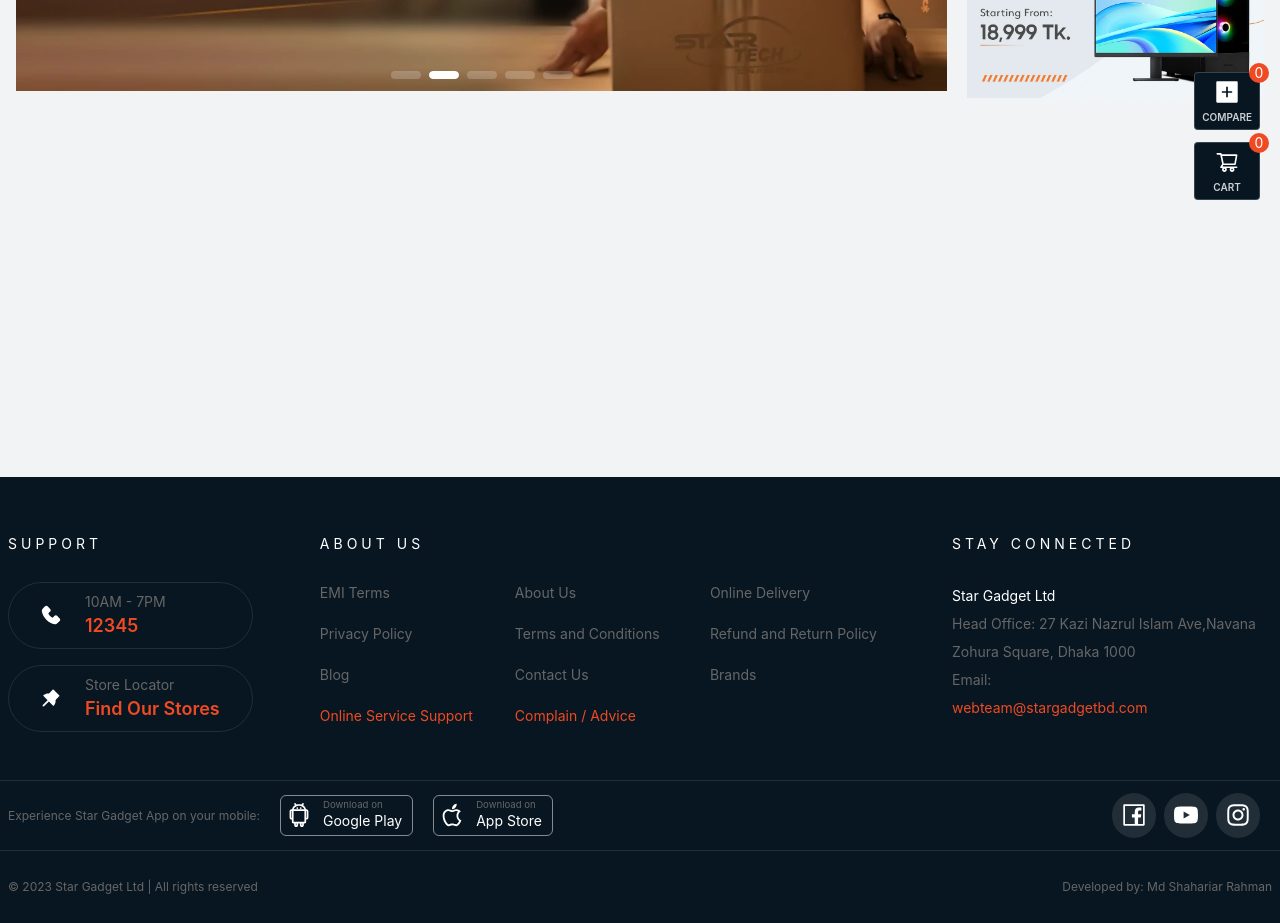
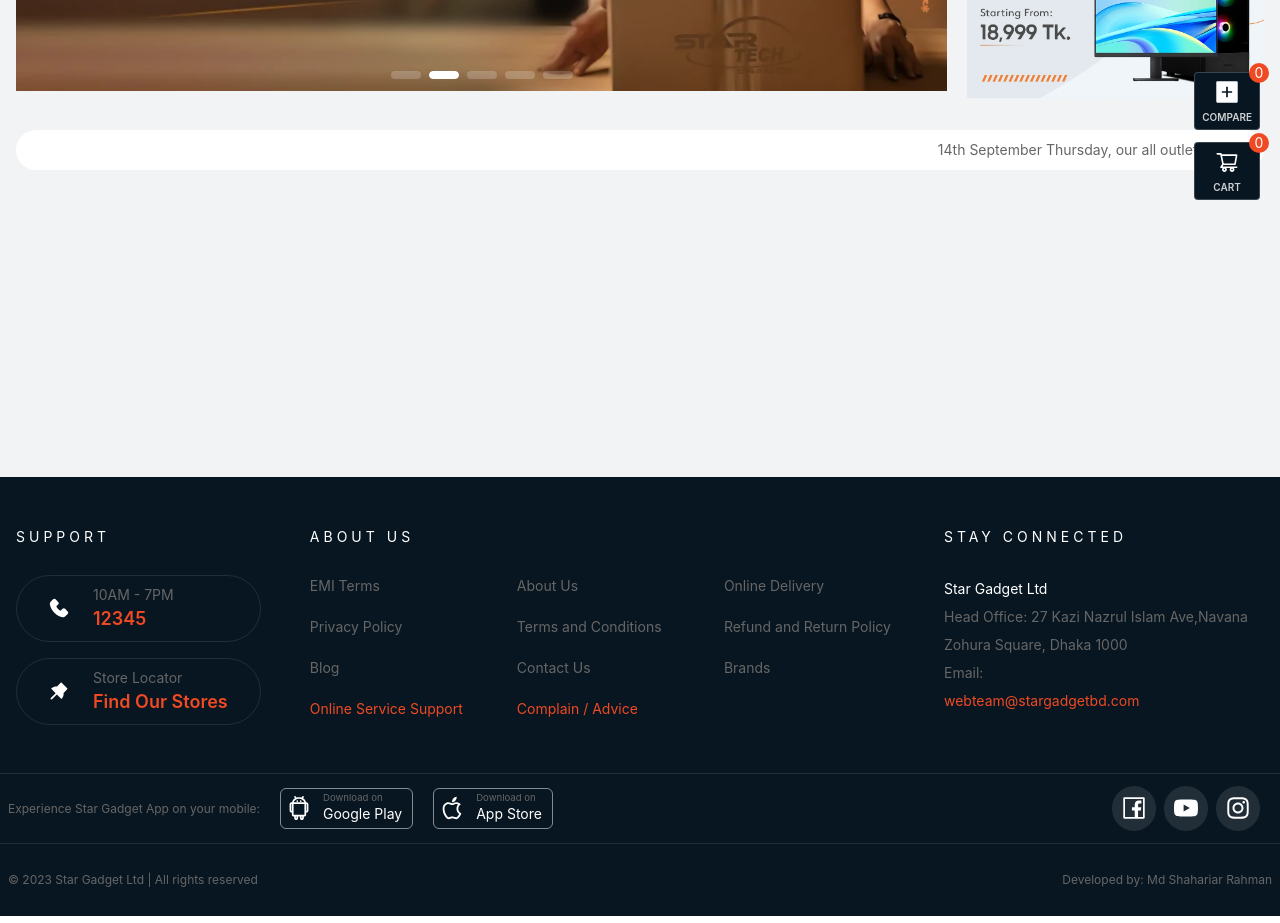
Before and after one commit to ShahariarRahman/stargadget, a Next.js app: page / in a window 1280 px wide. Shown: the part 580-1503 px from the top of the page. Built offline with nearby package versions, Linux system fonts and the light colour scheme.

Commit message:
[Done] Home: ActivityMarquee, Footer Optimization

```diff
--- /dev/null
+++ b/src/components/UI/home/ActivityMarquee.js
@@ -0,0 +1,13 @@
+export default function ActivityMarquee({ date }) {
+  return (
+    <div className="mt-8 px-4 bg-white rounded-3xl">
+      <div className="py-2.5 text-center text-dim overflow-hidden">
+        <p className="animate-marquee-fast xs:animate-marquee-normal lg:animate-marquee-slow whitespace-nowrap text-sm">
+          {date}, our all outlets are{" "}
+          {date.toLowerCase().includes("sunday") ? "closed" : "open"}.
+          Additionally, our online activities are open and operational.
+        </p>
+      </div>
+    </div>
+  );
+}
--- a/src/components/UI/shared/Footer.js
+++ b/src/components/UI/shared/Footer.js
@@ -11,9 +11,9 @@
 
 export default function Footer() {
   return (
-    <footer className="text-center md:text-left py-0 bg-main text-dim mt-20 pt-14 w-full">
+    <footer className="text-center md:text-left py-0 bg-main text-dim mt-20 pt-5 md:pt-6 xl:pt-[50px] w-full">
       <ContainerLayout container space="none">
-        <div className="md:flex justify-between md:space-x-2 w-full [&>div>h4]:font-trebuchet [&>div>h4]:tracking-[4px] [&>div>h4]:text-white [&>div>h4]:uppercase [&>div>h4]:mb-7 [&>div]:mb-12 px-2">
+        <div className="md:flex justify-between md:space-x-2 w-full [&>div>h4]:text-[11px] [&>div>h4]:md:text-sm [&>div>h4]:tracking-[4px] [&>div>h4]:text-white [&>div>h4]:uppercase [&>div>h4]:mb-7 [&>div]:mb-12 px-4">
           <div>
             <h4>Support</h4>
             <div className="flex flex-col items-center whitespace-nowrap space-y-4">
@@ -39,9 +39,9 @@
               ))}
             </div>
           </div>
-          <div>
+          <div className="pl-4">
             <h4>About Us</h4>
-            <ul className="flex flex-wrap justify-center [&>li]:pr-2 list-disc md:list-none md:grid grid-cols-2 xl:grid-cols-3 gap-5">
+            <ul className="flex flex-wrap justify-center [&>li]:pr-5 list-disc md:list-none md:grid grid-cols-2 xl:grid-cols-3 gap-2 md:gap-5">
               {[
                 ["EMI Terms", "#"],
                 ["About Us", "#"],
--- a/src/pages/index.js
+++ b/src/pages/index.js
@@ -1,10 +1,13 @@
 import RootLayout from "@/components/Layouts/RootLayout";
 import Banner from "@/components/UI/home/Banner";
+import ActivityMarquee from "@/components/UI/home/ActivityMarquee";
+import { format } from "date-fns";
 
-export default function HomePage() {
+export default function HomePage({ date }) {
   return (
     <div className="lg:text-base md:leading-6 lg:leading-9">
       <Banner />
+      <ActivityMarquee date={date} />
     </div>
   );
 }
@@ -16,3 +19,11 @@
     </RootLayout>
   );
 };
+
+export async function getStaticProps() {
+  return {
+    props: {
+      date: format(new Date(), "do MMMM iiii"),
+    },
+  };
+}
--- a/tailwind.config.js
+++ b/tailwind.config.js
@@ -6,6 +6,23 @@
     "./src/app/**/*.{js,ts,jsx,tsx,mdx}",
   ],
   theme: {
+    screens: {
+      xs: "475px",
+      sm: "640px",
+      // => @media (min-width: 640px) { ... }
+
+      md: "768px",
+      // => @media (min-width: 768px) { ... }
+
+      lg: "1024px",
+      // => @media (min-width: 1024px) { ... }
+
+      xl: "1280px",
+      // => @media (min-width: 1280px) { ... }
+
+      "2xl": "1536px",
+      // => @media (min-width: 1536px) { ... }
+    },
     extend: {
       colors: {
         main: "#081621", // dark black
@@ -31,8 +48,15 @@
           "50%": { "background-position": "100% 50%" },
           "100%": { "background-position": "0% 50%" },
         },
+        marqueeKeyframe: {
+          "0%": { transform: "translateX(100%)" },
+          "100%": { transform: "translateX(-100%)" },
+        },
       },
       animation: {
+        "marquee-fast": "marqueeKeyframe 10s linear infinite",
+        "marquee-normal": "marqueeKeyframe 20s linear infinite",
+        "marquee-slow": "marqueeKeyframe 25s linear infinite",
         blinker: "blinkerKeyframe 2s infinite linear",
         gradient: "gradient-keyframe 12s infinite ease",
       },
```
